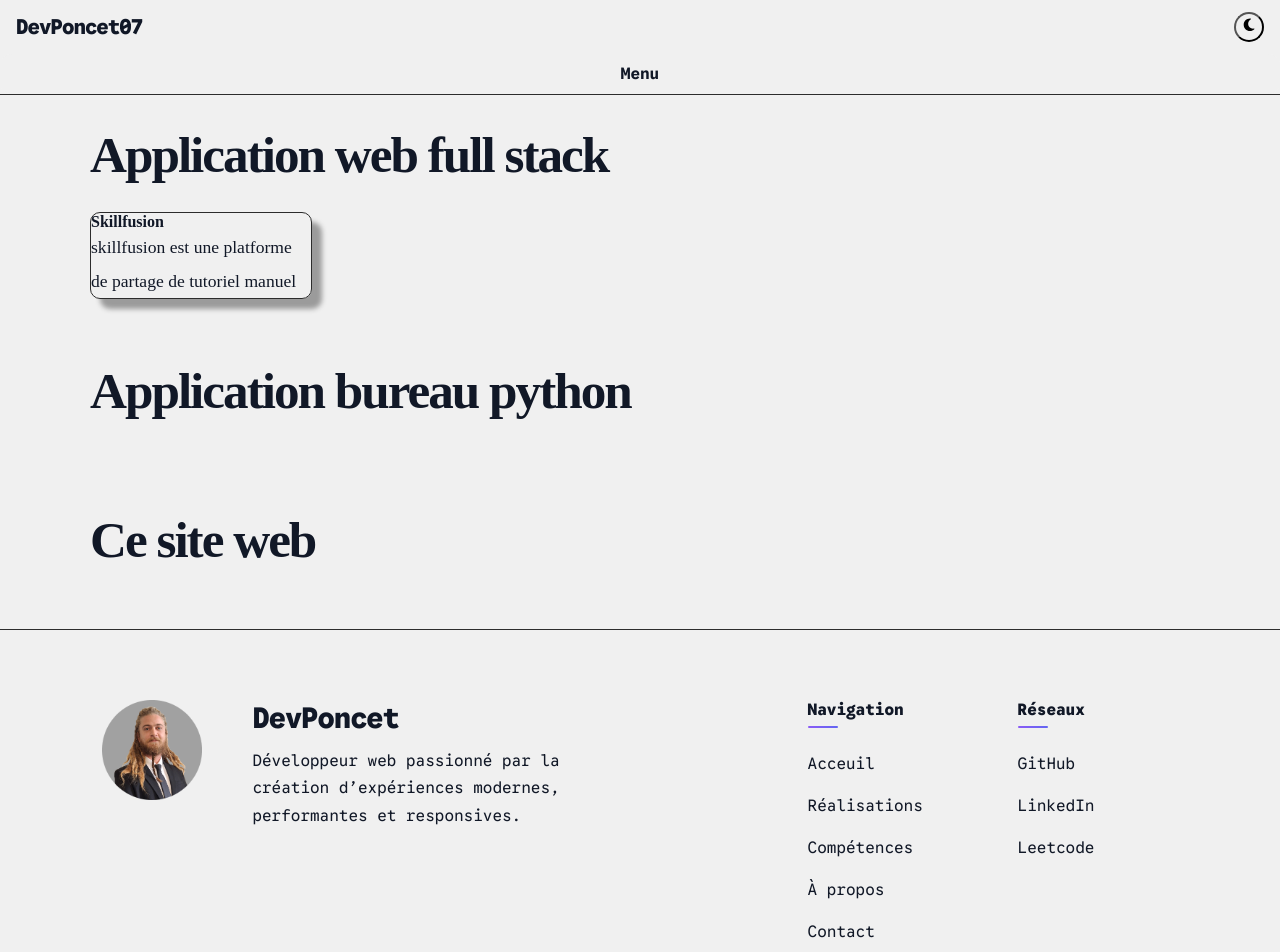
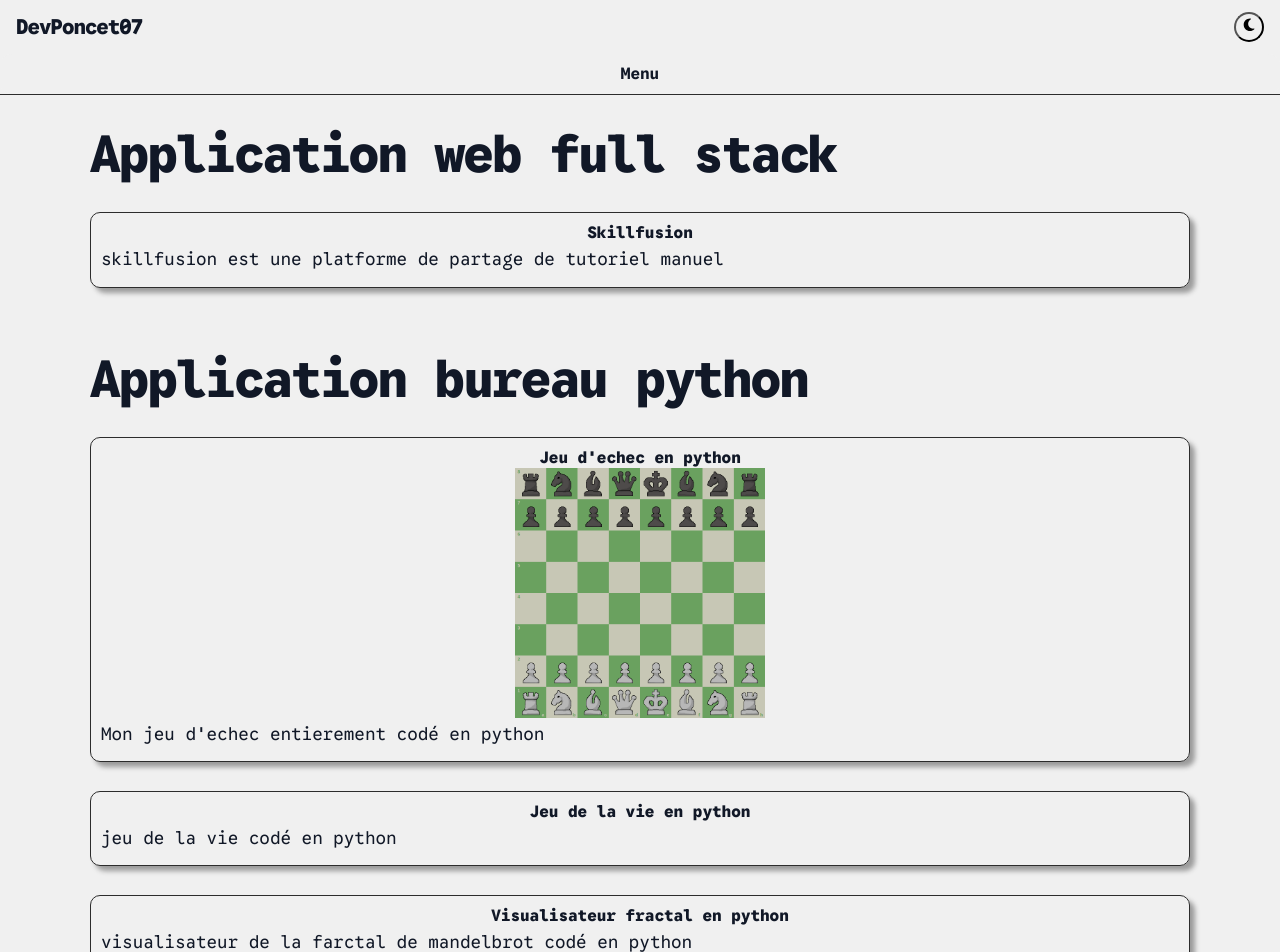
Before and after one commit to DevPoncet07/devponcet07ClientWeb, a Next.js app in the folder src/: page /realisations in a window 1280 px wide. Shown: the top 952 px of the page. Built offline with nearby package versions, Linux system fonts and the light colour scheme.

Commit message:
add project

```diff
--- a/src/app/realisations/page.tsx
+++ b/src/app/realisations/page.tsx
@@ -1,4 +1,5 @@
 import App from "@/components/app/App";
+
 import CardProject from "@/components/cards/CardProject/CardProject";
 import Footer from "@/components/footer/Footer";
 import Header from "@/components/header/Header";
@@ -8,7 +9,7 @@ import Section from "@/components/sections/section/Section";
 
 export default function Home() {
   return (<App>
-    <Header/>
+    <Header />
     <Main>
       <Section id="realisation-1" title="Application web full stack">
         <CardProject title="Skillfusion" url='https://skillfusion.devponcet07.fr'>
@@ -17,14 +18,30 @@ export default function Home() {
       </Section>
 
       <Section id="realisation-2" title="Application bureau python">
-        <p></p>
+
+        <CardProject
+          title="Jeu d'echec en python"
+            url='https://github.com/DevPoncet07/Jeu_Echec_Python'
+            img="/static/imageProject/chessScreen.png">
+          <p>Mon jeu d'echec entierement codé en python</p>
+        </CardProject>
+
+        <CardProject title="Jeu de la vie  en python" url='https://github.com/DevPoncet07/jeu_de_la_vie'>
+          <p>jeu de la vie codé en python</p>
+        </CardProject>
+
+        <CardProject title="Visualisateur fractal  en python" url='https://github.com/DevPoncet07/mandelbrot_fractale'>
+          <p>visualisateur de la farctal de mandelbrot codé en python</p>
+        </CardProject>
       </Section>
 
       <Section id="realisation-3" title="Ce site web">
-        <p></p>
+        <CardProject title="Ce site web" url='https://devponcet07.fr'>
+          <p>Site developper avec nextjs </p>
+        </CardProject>
       </Section>
     </Main>
-    <Footer/>
-    </App>
+    <Footer />
+  </App>
   )
 }
--- a/src/components/cards/CardProject/CardProject.module.css
+++ b/src/components/cards/CardProject/CardProject.module.css
@@ -3,9 +3,12 @@
     display: flex;
     flex-direction: column;
     transition: transform 0.3s ease;
-    box-shadow: 10px 10px 5px rgb(155, 155, 155);
+    box-shadow: 5px 5px 5px rgb(155, 155, 155);
     border-radius: 10px;
-    width: 20%;
+    width: 100%;
+    font-family: "google sans code";
+    padding: 10px;
+    box-sizing: border-box;
 }
 
 .article:hover {
@@ -15,4 +18,9 @@
 
 .article h3{
     font-weight: 900;
+    align-self: center;
 }
+
+.img{
+    margin: auto;
+}
--- a/src/components/cards/CardProject/CardProject.tsx
+++ b/src/components/cards/CardProject/CardProject.tsx
@@ -1,8 +1,9 @@
 "use client"
 import styles from "./CardProject.module.css"
 import { useRouter } from "next/navigation"
+import Image from "next/image";
 
-export default function CardProject({children,title,url}:{children:React.ReactNode,title:string,url:string}){
+export default function CardProject({children,title,url,img}:{children:React.ReactNode,title:string,url:string,img?:string}){
 
     const router = useRouter()
 
@@ -14,6 +15,16 @@ export default function CardProject({children,title,url}:{children:React.ReactNo
         <article className={styles.article} onClick={goTo} >
 
             <h3>{title}</h3>
+            {img &&
+            <Image
+            src={img}
+            width={250}
+            height={250}
+            alt=""
+            loading="eager"
+            className={styles.img}
+          />
+            }
             {children}
 
         </article>
--- a/src/components/sections/section/Section.module.css
+++ b/src/components/sections/section/Section.module.css
@@ -9,6 +9,7 @@
     transform:translateY(70px);
     transition:opacity 0.7s ease,transform 0.7s ease;
     position:relative;
+
 }
 
 .sectionAnim{
@@ -22,6 +23,7 @@
     letter-spacing:-2px;
     line-height:1.1;
     position:relative;
+    font-family:"google sans code"
 }
 
 .section p{
```
Also changed, not shown: src/public/static/imageProject/chessScreen.png (added).
